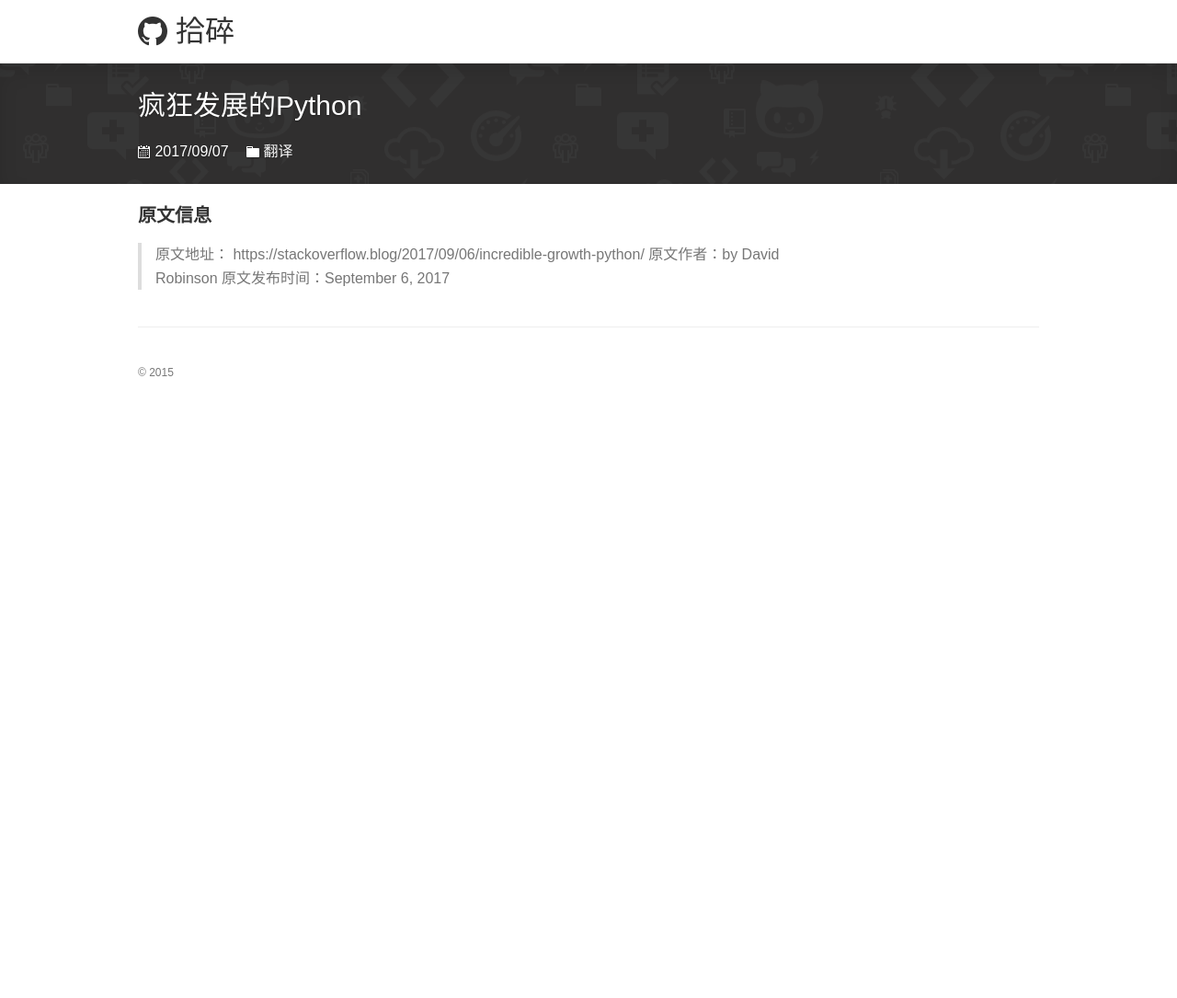
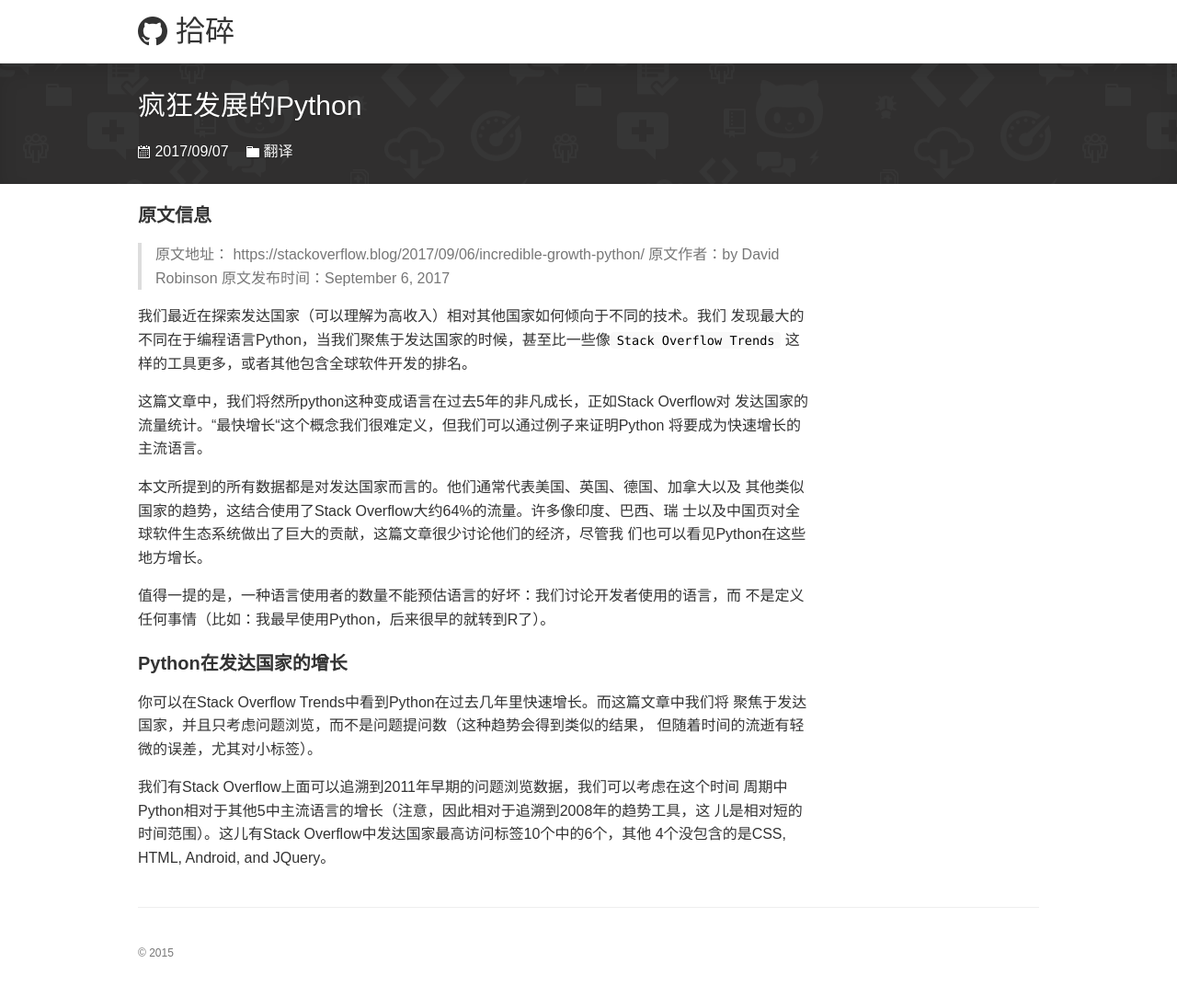
Before and after one commit to rtyan/rtyan.github.io, a Jekyll site: the page built from _posts/2017-09-07-growth-of-python.md, in a window 1280 px wide. Shown: the whole page at 92% size. Built offline with Jekyll 4.4.1, drawn with Linux system fonts in a browser that asks for light colours; before the commit the page ends 900 px from its top, so only the background shows below that.

Commit message:
growth of python

```diff
--- a/_posts/2017-09-07-growth-of-python.md
+++ b/_posts/2017-09-07-growth-of-python.md
@@ -8,3 +8,29 @@ categories: 翻译
 > 原文地址： https://stackoverflow.blog/2017/09/06/incredible-growth-python/
 > 原文作者：by David Robinson
 > 原文发布时间：September 6, 2017
+
+我们最近在探索发达国家（可以理解为高收入）相对其他国家如何倾向于不同的技术。我们
+发现最大的不同在于编程语言Python，当我们聚焦于发达国家的时候，甚至比一些像`Stack Overflow Trends`
+这样的工具更多，或者其他包含全球软件开发的排名。
+
+这篇文章中，我们将然所python这种变成语言在过去5年的非凡成长，正如Stack Overflow对
+发达国家的流量统计。“最快增长“这个概念我们很难定义，但我们可以通过例子来证明Python
+将要成为快速增长的主流语言。
+
+本文所提到的所有数据都是对发达国家而言的。他们通常代表美国、英国、德国、加拿大以及
+其他类似国家的趋势，这结合使用了Stack Overflow大约64%的流量。许多像印度、巴西、瑞
+士以及中国页对全球软件生态系统做出了巨大的贡献，这篇文章很少讨论他们的经济，尽管我
+们也可以看见Python在这些地方增长。
+
+值得一提的是，一种语言使用者的数量不能预估语言的好坏：我们讨论开发者使用的语言，而
+不是定义任何事情（比如：我最早使用Python，后来很早的就转到R了）。
+
+#### Python在发达国家的增长
+你可以在Stack Overflow Trends中看到Python在过去几年里快速增长。而这篇文章中我们将
+聚焦于发达国家，并且只考虑问题浏览，而不是问题提问数（这种趋势会得到类似的结果，
+但随着时间的流逝有轻微的误差，尤其对小标签）。
+
+我们有Stack Overflow上面可以追溯到2011年早期的问题浏览数据，我们可以考虑在这个时间
+周期中Python相对于其他5中主流语言的增长（注意，因此相对于追溯到2008年的趋势工具，这
+儿是相对短的时间范围）。这儿有Stack Overflow中发达国家最高访问标签10个中的6个，其他
+4个没包含的是CSS, HTML, Android, and JQuery。
```
